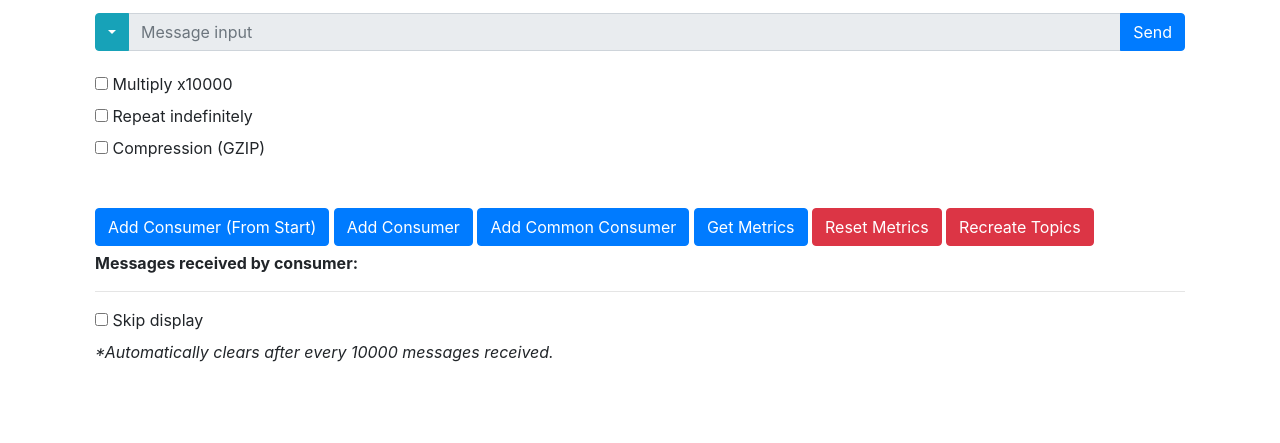
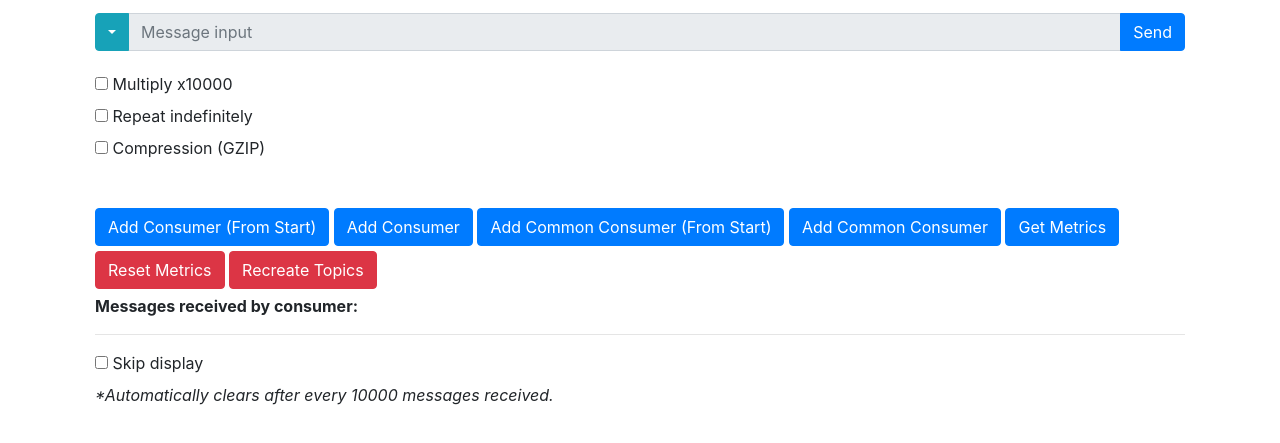
Before and after one commit to vzshiro/kafka-demo, a website: page WebServer/public/index.html in a window 1280 px wide. Shown: the part 85-528 px from the top of the page. Drawn offline with Linux system fonts and the light colour scheme.

Commit message:
Added common consumer from start

```diff
--- a/WebServer/public/index.html
+++ b/WebServer/public/index.html
@@ -78,7 +78,8 @@
             <div class="wrapper">
                 <button class="btn btn-primary" onclick="addConsumer(true)">Add Consumer (From Start)</button>
                 <button class="btn btn-primary" onclick="addConsumer(false)">Add Consumer</button>
-                <button class="btn btn-primary" onclick="addCommonConsumer()">Add Common Consumer</button>
+                <button class="btn btn-primary" onclick="addCommonConsumer(true)">Add Common Consumer (From Start)</button>
+                <button class="btn btn-primary" onclick="addCommonConsumer(false)">Add Common Consumer</button>
                 <button class="btn btn-primary" onclick="getMetrics()">Get Metrics</button>
                 <button class="btn btn-danger" onclick="resetMetrics()">Reset Metrics</button>
                 <button class="btn btn-danger" onclick="recreateTopics()">Recreate Topics</button>
@@ -231,11 +232,11 @@
             }
             ws.send(JSON.stringify(data));
         }
-        function addCommonConsumer() {
+        function addCommonConsumer(fromStart) {
             if (socketReady()) {
                 var data = {
                     action: "consumer",
-                    fromStart: false,
+                    fromStart: fromStart,
                     groupId: "common-group"
                 }
                 ws.send(JSON.stringify(data));
```
